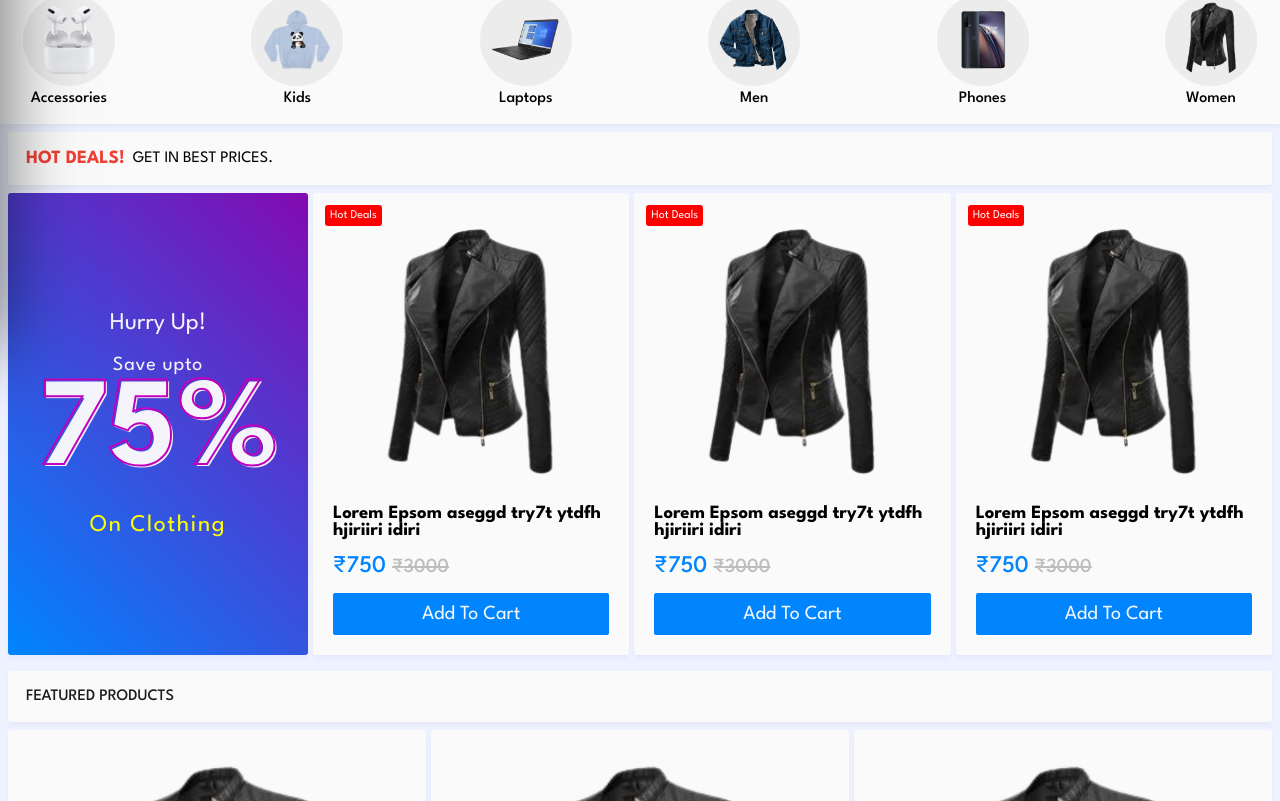
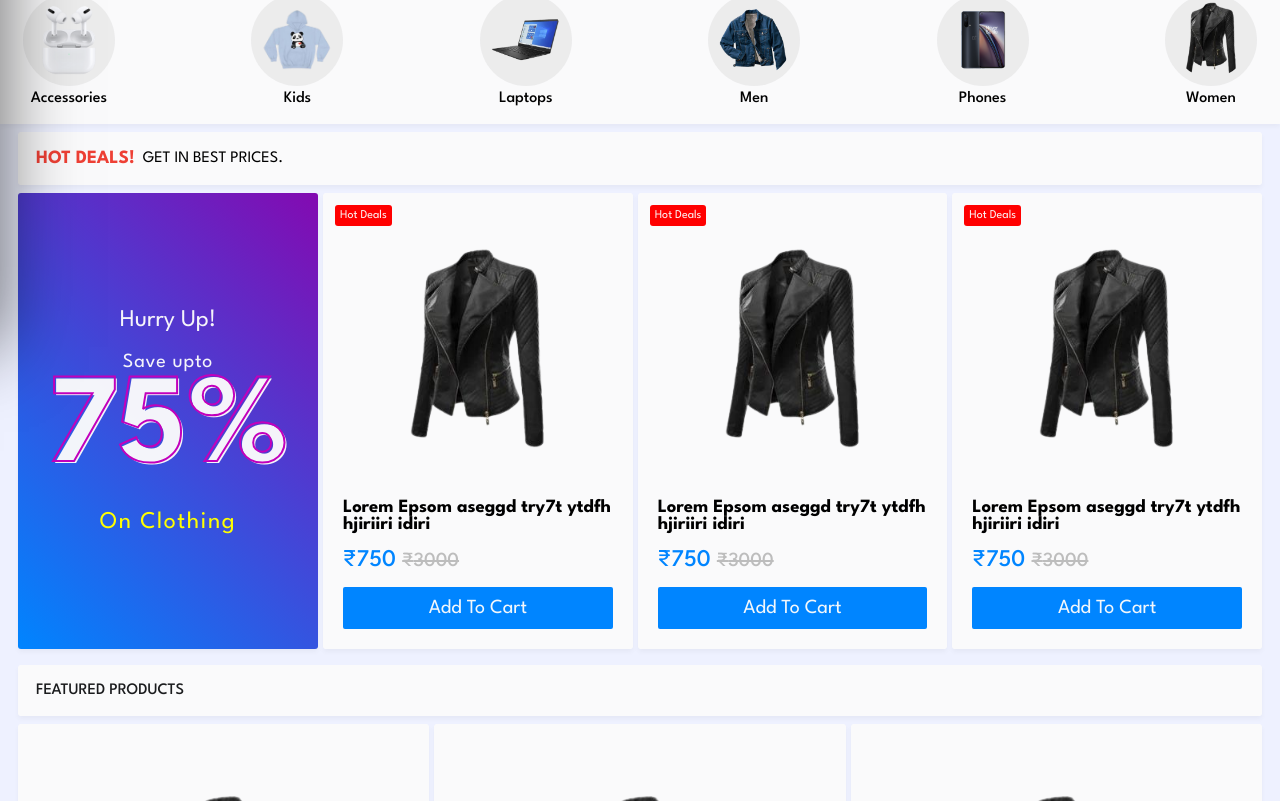
Before and after one commit to RameesJahan/Fillkart-React, a React (Create React App) app: page / in a window 1280 px wide. Shown: the part 479-1280 px from the top of the page. Built offline with nearby package versions, Linux system fonts and the light colour scheme.

Commit message:
fixed bugs

```diff
--- a/src/App.css
+++ b/src/App.css
@@ -8,5 +8,6 @@
   display: flex;
   flex-direction: column;
   font-family: 'League Spartan', sans-serif;
+  height: 100vh;
   height: 100svh;
 }
--- a/src/components/Deals/HotDeals.css
+++ b/src/components/Deals/HotDeals.css
@@ -23,7 +23,7 @@
   width: 100%;
   gap: 5px;
   margin-top: 8px;
-  flex-wrap: wrap;
+  flex-wrap: nowrap;
 }
 
 .deals-item{
@@ -49,6 +49,9 @@
   justify-content: center;
 }
 @media screen and (max-width: 520px) {
+  .deals-content{
+    flex-wrap: wrap;
+  }
   .deals-offer {
     flex-grow: 1;
   }
--- a/src/components/ProductCard/ProductCard.css
+++ b/src/components/ProductCard/ProductCard.css
@@ -18,8 +18,9 @@
 }
 
 .pro-card-img{
-  padding: 22px;
+  padding: 15%;
   width: 100%;
+  object-fit: contain;
 }
 .pro-card-name{
  margin: 8px;
--- a/src/pages/Home/Home.css
+++ b/src/pages/Home/Home.css
@@ -1,3 +1,9 @@
+*,*::after,*::before{
+  margin: 0;
+  padding: 0;
+  box-sizing: border-box;
+}
+
 a{
   text-decoration: none;
 }
@@ -17,3 +23,10 @@ a{
 .section-footer>p>a{
   color: #0085FF;
 }
+
+.section-hot,
+.section-featured,
+.section-recomented
+{
+  padding: 0 10px;
+}
```
